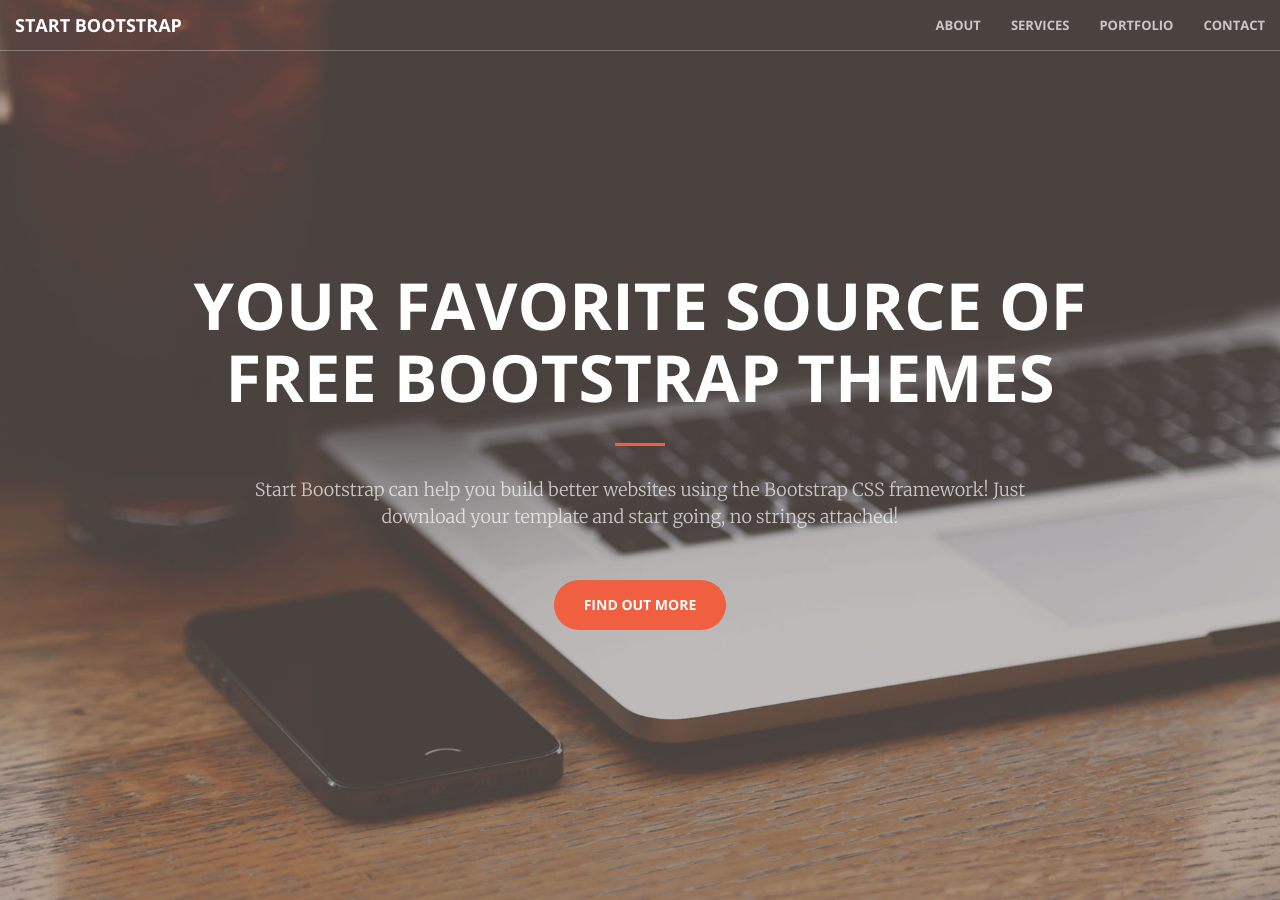
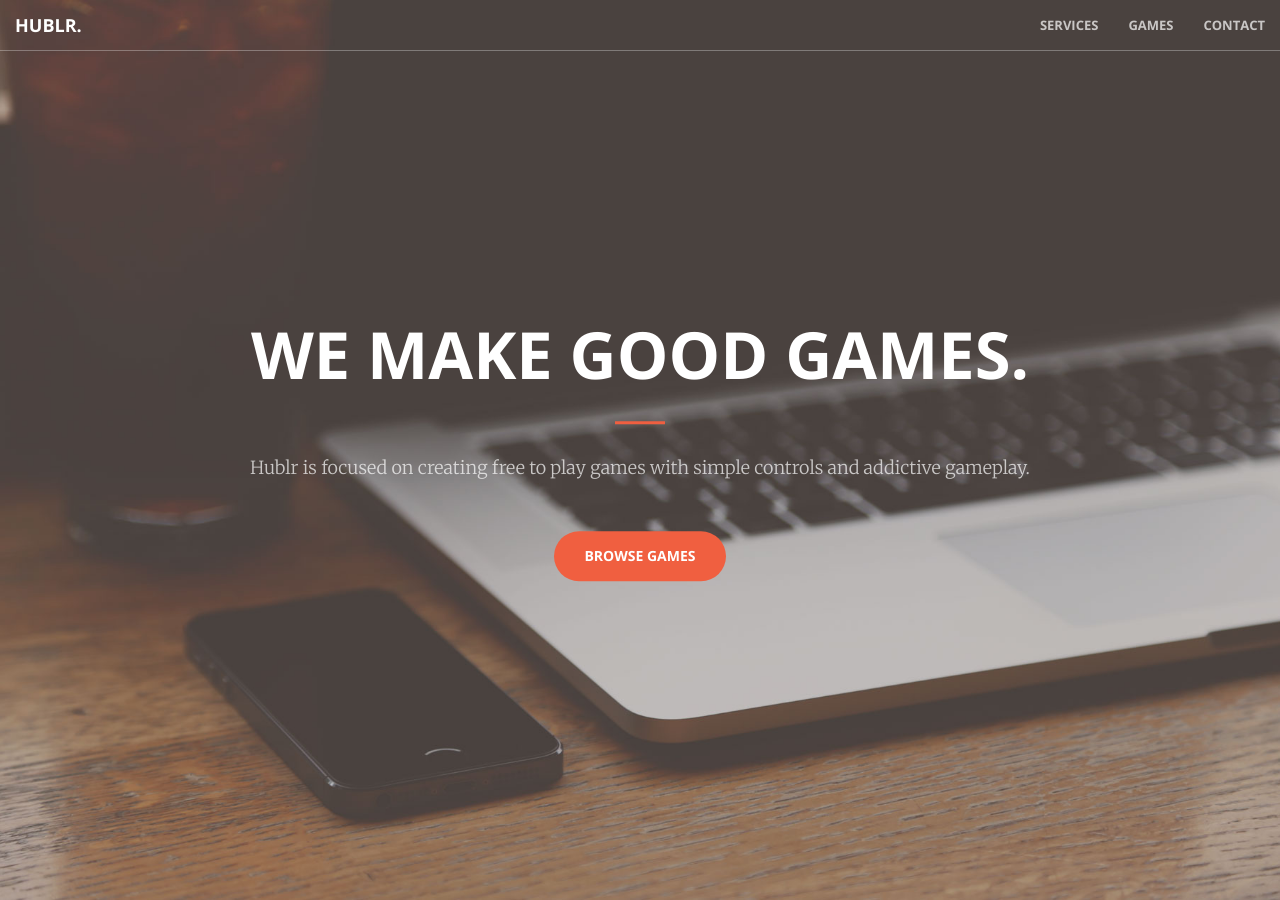
Before and after one commit to burks10/burks10.github.io, a Jekyll site: the page built from index.html, in a window 1280 px wide and 900 px high. Built offline with Jekyll 4.4.1, drawn with Linux system fonts in a browser that asks for light colours; some of the changed text lies outside the part shown.

Commit message:
Added a build file for jekyll and customized pages

```diff
--- a/_includes/aside.html
+++ b/_includes/aside.html
@@ -1,8 +1,8 @@
   <aside class="bg-dark">
       <div class="container text-center">
           <div class="call-to-action">
-              <h2>Free Download at Start Bootstrap!</h2>
-              <a href="#" class="btn btn-default btn-xl wow tada">Download Now!</a>
+              <h2>View All our Apps on the Play Store!</h2>
+              <a href="#" class="btn btn-default btn-xl wow tada">Google Play Store</a>
           </div>
       </div>
   </aside>
--- a/_includes/contact.html
+++ b/_includes/contact.html
@@ -2,9 +2,9 @@
     <div class="container">
         <div class="row">
             <div class="col-lg-8 col-lg-offset-2 text-center">
-                <h2 class="section-heading">Let's Get In Touch!</h2>
+                <h2 class="section-heading">Contact Us</h2>
                 <hr class="primary">
-                <p>Ready to start your next project with us? That's great! Give us a call or send us an email and we will get back to you as soon as possible!</p>
+                <p>Have a cool App idea you're willing to share? Send us an e-mail, or connect with us on facebook; we would love to hear from you.</p>
             </div>
         <div class="col-lg-2 col-lg-offset-2 text-center">
             <a href="https://twitter.com/{{ site.twitter_username }}">
--- a/_includes/header.html
+++ b/_includes/header.html
@@ -1,10 +1,10 @@
 <header>
     <div class="header-content">
         <div class="header-content-inner">
-            <h1>Your Favorite Source of Free Bootstrap Themes</h1>
+            <h1>We Make Good Games.</h1>
             <hr>
-            <p>Start Bootstrap can help you build better websites using the Bootstrap CSS framework! Just download your template and start going, no strings attached!</p>
-            <a href="#about" class="btn btn-primary btn-xl page-scroll">Find Out More</a>
+            <p>Hublr is focused on creating free to play games with simple controls and addictive gameplay.</p>
+            <a href="#portfolio" class="btn btn-primary btn-xl page-scroll">Browse Games</a>
         </div>
     </div>
 </header>
--- a/_includes/nav.html
+++ b/_includes/nav.html
@@ -8,20 +8,17 @@
                 <span class="icon-bar"></span>
                 <span class="icon-bar"></span>
             </button>
-            <a class="navbar-brand page-scroll" href="#page-top">Start Bootstrap</a>
+            <a class="navbar-brand page-scroll" href="#page-top">Hublr.</a>
         </div>
 
         <!-- Collect the nav links, forms, and other content for toggling -->
         <div class="collapse navbar-collapse" id="bs-example-navbar-collapse-1">
             <ul class="nav navbar-nav navbar-right">
                 <li>
-                    <a class="page-scroll" href="#about">About</a>
-                </li>
-                <li>
                     <a class="page-scroll" href="#services">Services</a>
                 </li>
                 <li>
-                    <a class="page-scroll" href="#portfolio">Portfolio</a>
+                    <a class="page-scroll" href="#portfolio">Games</a>
                 </li>
                 <li>
                     <a class="page-scroll" href="#contact">Contact</a>
--- a/_layouts/front.html
+++ b/_layouts/front.html
@@ -6,7 +6,6 @@
 <body id="page-top">
   {% include nav.html %}
   {% include header.html %}
-  {% include call-to-action.html %}
   {% include services.html %}
   {% include portfolio.html %}
   {% include aside.html %}
```
Also changed, not shown: 2 other files.
